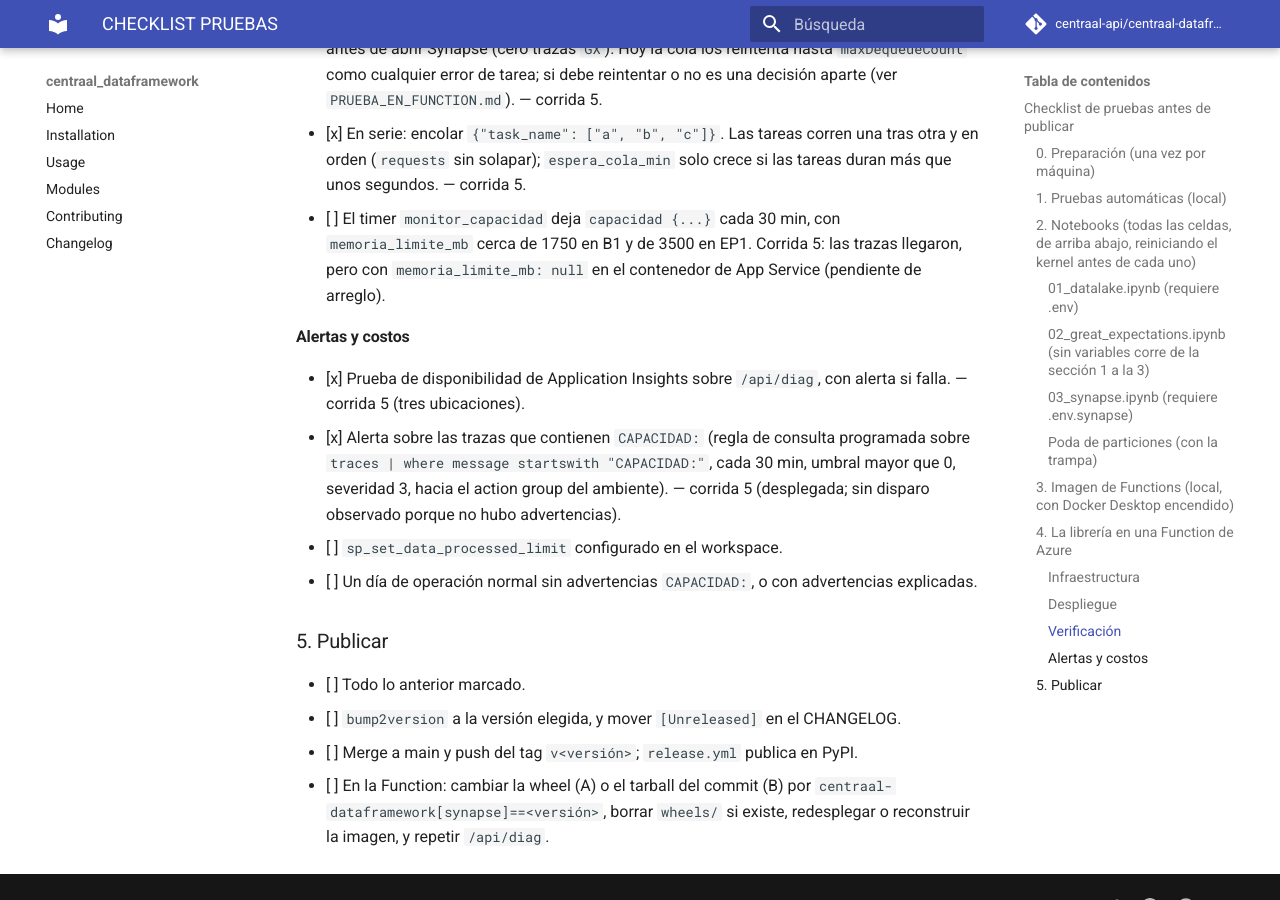
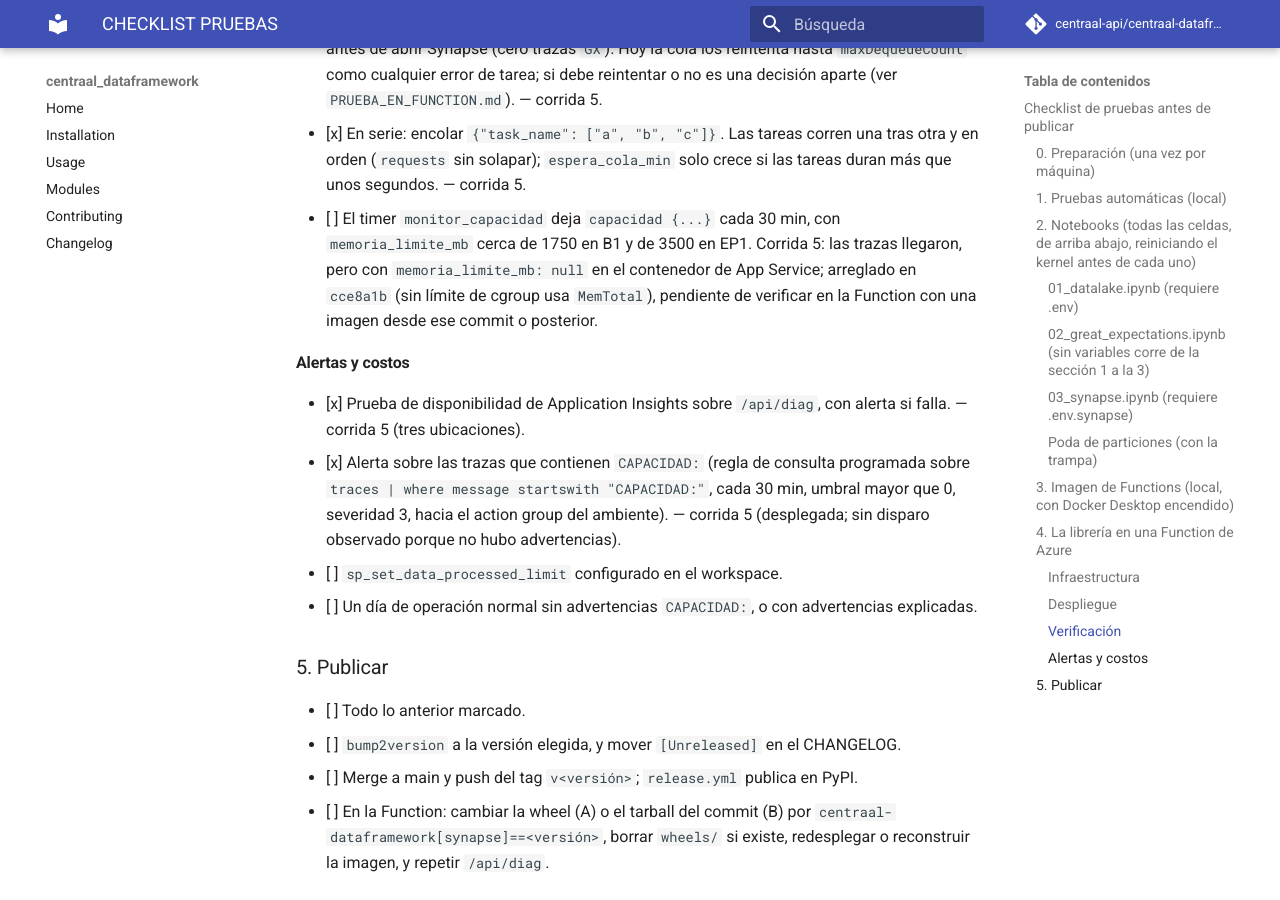
Before and after one commit to centraal-api/centraal-dataframework, an MkDocs documentation site: the page built from docs/CHECKLIST_PRUEBAS.md, in a window 1280 px wide and 900 px high, scrolled down 5647 px. Built offline with MkDocs 1.6.1 and Material for MkDocs 9.7.7, drawn with Linux system fonts in a browser that asks for light colours; comment, search, counter and statistics services are not loaded.

Commit message:
docs(checklist): el ítem del monitor anota el arreglo de memoria_limite_mb, pendiente de verificar en la Function

```diff
--- a/docs/CHECKLIST_PRUEBAS.md
+++ b/docs/CHECKLIST_PRUEBAS.md
@@ -126,7 +126,7 @@ corrida 5 del registro (`docs/superpowers/runs/2026-11-02-checklist-pruebas.md`)
 - [x] Una partición sin datos falla por calidad (`expect_table_row_count_to_be_between`), no por motor, y no se reintenta. — corrida 5.
 - [x] Parámetros inválidos (fecha que no es ISO, identificador con `;`) fallan con `ValueError` antes de abrir Synapse (cero trazas `GX`). Hoy la cola los reintenta hasta `maxDequeueCount` como cualquier error de tarea; si debe reintentar o no es una decisión aparte (ver `PRUEBA_EN_FUNCTION.md`). — corrida 5.
 - [x] En serie: encolar `{"task_name": ["a", "b", "c"]}`. Las tareas corren una tras otra y en orden (`requests` sin solapar); `espera_cola_min` solo crece si las tareas duran más que unos segundos. — corrida 5.
-- [ ] El timer `monitor_capacidad` deja `capacidad {...}` cada 30 min, con `memoria_limite_mb` cerca de 1750 en B1 y de 3500 en EP1. Corrida 5: las trazas llegaron, pero con `memoria_limite_mb: null` en el contenedor de App Service (pendiente de arreglo).
+- [ ] El timer `monitor_capacidad` deja `capacidad {...}` cada 30 min, con `memoria_limite_mb` cerca de 1750 en B1 y de 3500 en EP1. Corrida 5: las trazas llegaron, pero con `memoria_limite_mb: null` en el contenedor de App Service; arreglado en `cce8a1b` (sin límite de cgroup usa `MemTotal`), pendiente de verificar en la Function con una imagen desde ese commit o posterior.
 
 ### Alertas y costos
 
```
